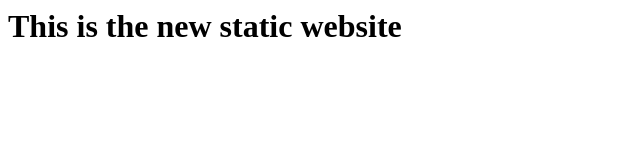
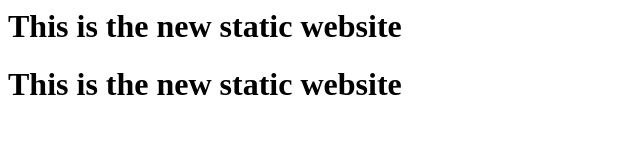
Before and after one commit to naveengithubfiles/New-static-website, a plain HTML site: page index.html in a window 1280 px wide. Shown: the whole page, without its empty margins (0-640 px from the left). Drawn offline with Linux system fonts and the light colour scheme.

Commit message:
added one line

```diff
--- a/index.html
+++ b/index.html
@@ -1 +1,2 @@
 <h1>This is the new static website</h1>
+<h1>This is the new static website</h1>
```
